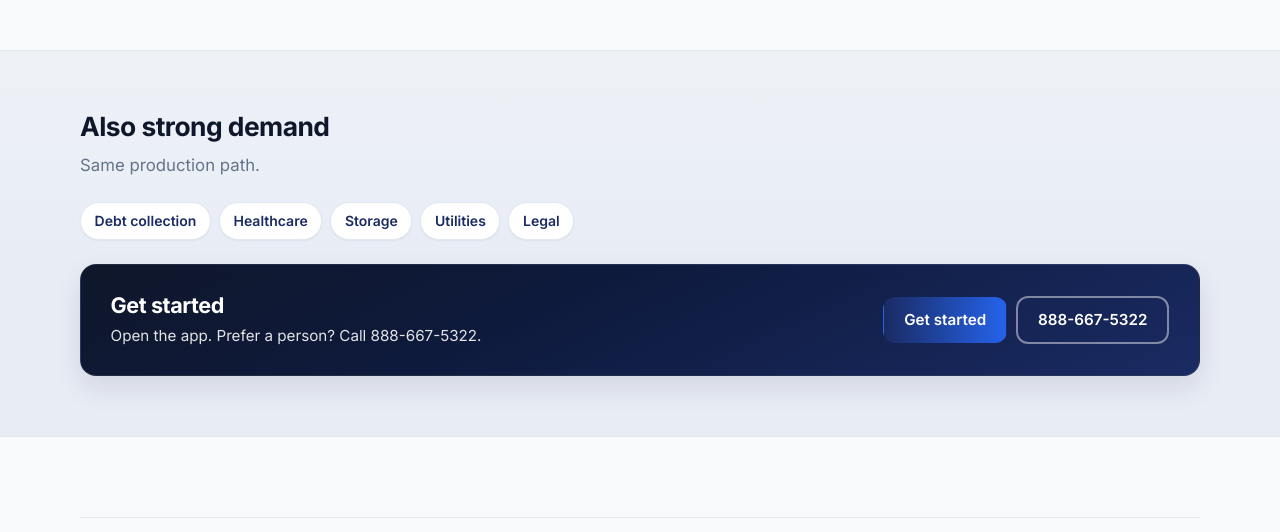
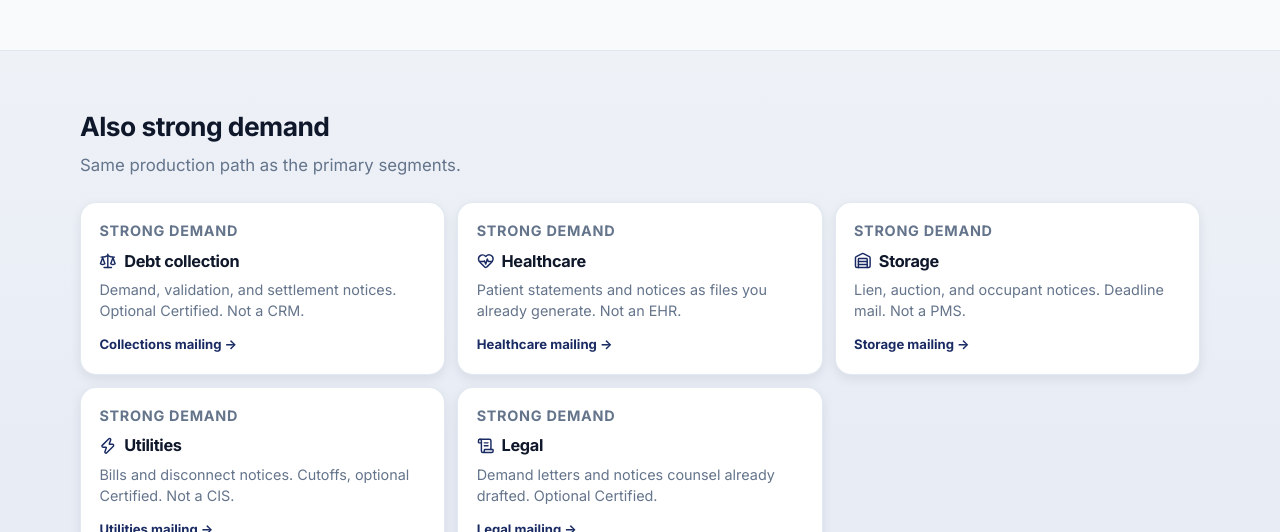
Before and after one commit to broadstrokeinc/usmail-ai, a website: page public/industries.html in a window 1280 px wide. Shown: the part 727-1259 px from the top of the page. Drawn offline with nearby package versions, Linux system fonts and the light colour scheme.

Commit message:
feat: collections, healthcare, storage, utilities, legal as industry cards
Also strong demand stays a heading. Same production path. Cards, not chips.

```diff
--- a/public/industries.html
+++ b/public/industries.html
@@ -74,10 +74,11 @@
           { "@type": "ListItem", "position": 4, "name": "Credit repair", "url": "https://www.usmail.ai/industries/credit-repair" },
           { "@type": "ListItem", "position": 5, "name": "Banks and financial services", "url": "https://www.usmail.ai/industries/banks" },
           { "@type": "ListItem", "position": 6, "name": "City and county government", "url": "https://www.usmail.ai/industries/government" },
-          { "@type": "ListItem", "position": 7, "name": "Debt collection" },
-          { "@type": "ListItem", "position": 8, "name": "Healthcare" },
-          { "@type": "ListItem", "position": 9, "name": "Storage units and facilities" },
-          { "@type": "ListItem", "position": 10, "name": "Utilities and regulated senders" }
+          { "@type": "ListItem", "position": 7, "name": "Debt collection", "url": "https://www.usmail.ai/industries/collections" },
+          { "@type": "ListItem", "position": 8, "name": "Healthcare", "url": "https://www.usmail.ai/industries/healthcare" },
+          { "@type": "ListItem", "position": 9, "name": "Storage units and facilities", "url": "https://www.usmail.ai/industries/storage" },
+          { "@type": "ListItem", "position": 10, "name": "Utilities and regulated senders", "url": "https://www.usmail.ai/industries/utilities" },
+          { "@type": "ListItem", "position": 11, "name": "Legal correspondence", "url": "https://www.usmail.ai/industries/legal" }
         ]
       },
       {
@@ -216,14 +217,39 @@
     <section class="page-section band" aria-labelledby="also">
       <div class="wrap">
         <h2 id="also">Also strong demand</h2>
-        <p class="section-lead">Same production path.</p>
-        <nav class="industry-chips" aria-label="Other industries">
-          <a href="/industries/collections">Debt collection</a>
-          <a href="/industries/healthcare">Healthcare</a>
-          <a href="/industries/storage">Storage</a>
-          <a href="/industries/utilities">Utilities</a>
-          <a href="/industries/legal">Legal</a>
-        </nav>
+        <p class="section-lead">Same production path as the primary segments.</p>
+        <div class="industry-grid">
+          <a class="industry-card" href="/industries/collections">
+            <p class="industry-rank">Strong demand</p>
+            <h3><i data-lucide="scale" aria-hidden="true"></i> Debt collection</h3>
+            <p>Demand, validation, and settlement notices. Optional Certified. Not a CRM.</p>
+            <span class="more">Collections mailing →</span>
+          </a>
+          <a class="industry-card" href="/industries/healthcare">
+            <p class="industry-rank">Strong demand</p>
+            <h3><i data-lucide="heart-pulse" aria-hidden="true"></i> Healthcare</h3>
+            <p>Patient statements and notices as files you already generate. Not an EHR.</p>
+            <span class="more">Healthcare mailing →</span>
+          </a>
+          <a class="industry-card" href="/industries/storage">
+            <p class="industry-rank">Strong demand</p>
+            <h3><i data-lucide="warehouse" aria-hidden="true"></i> Storage</h3>
+            <p>Lien, auction, and occupant notices. Deadline mail. Not a PMS.</p>
+            <span class="more">Storage mailing →</span>
+          </a>
+          <a class="industry-card" href="/industries/utilities">
+            <p class="industry-rank">Strong demand</p>
+            <h3><i data-lucide="zap" aria-hidden="true"></i> Utilities</h3>
+            <p>Bills and disconnect notices. Cutoffs, optional Certified. Not a CIS.</p>
+            <span class="more">Utilities mailing →</span>
+          </a>
+          <a class="industry-card" href="/industries/legal">
+            <p class="industry-rank">Strong demand</p>
+            <h3><i data-lucide="scroll-text" aria-hidden="true"></i> Legal</h3>
+            <p>Demand letters and notices counsel already drafted. Optional Certified.</p>
+            <span class="more">Legal mailing →</span>
+          </a>
+        </div>
         <div class="page-cta mt-section">
           <div>
             <h2>Get started</h2>
@@ -271,7 +297,7 @@
   </footer>
 
   <div class="mobile-dock" role="navigation" aria-label="Quick actions">
-    <a class="btn btn-primary" href="https://app.usmail.ai/?utm_source=www&utm_campaign=credit-repair">Get started</a>
+    <a class="btn btn-primary" href="https://app.usmail.ai/?utm_source=www&utm_campaign=industries">Get started</a>
     <a class="btn btn-ghost" href="tel:+18886675322">Call</a>
   </div>
 
```
